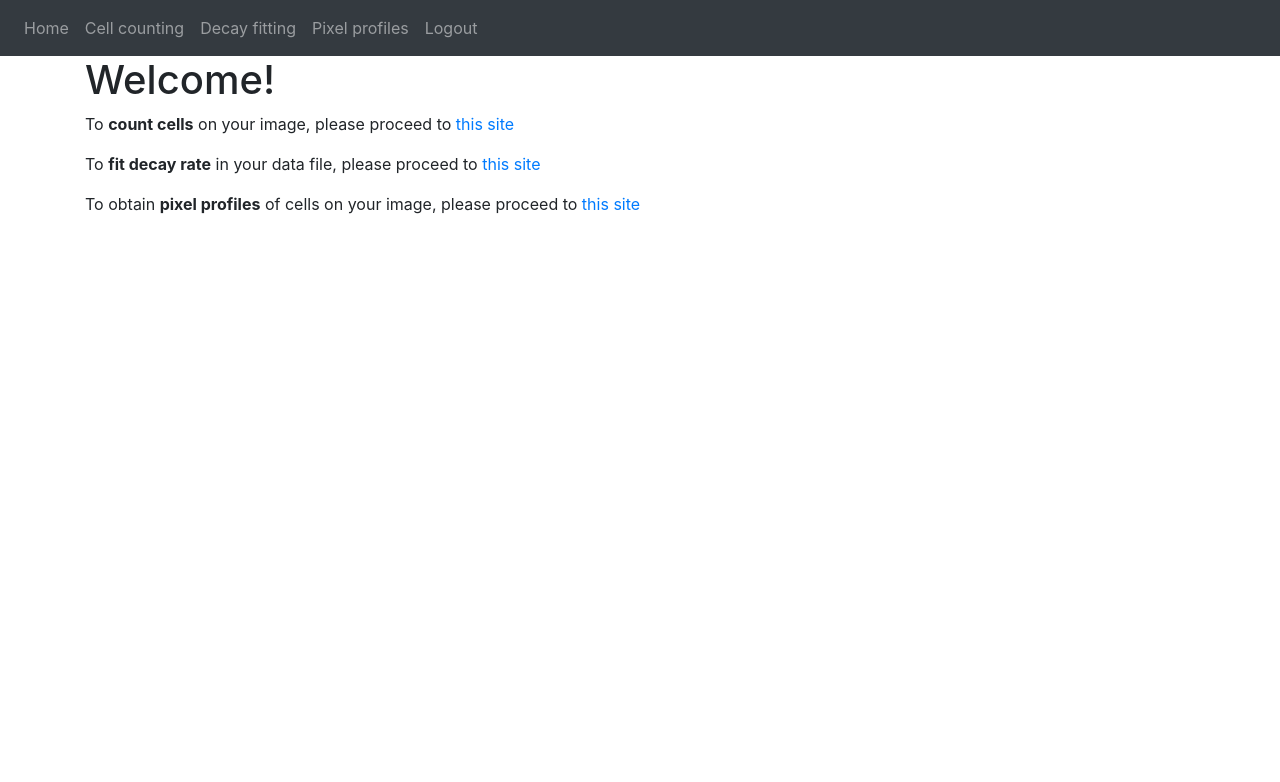
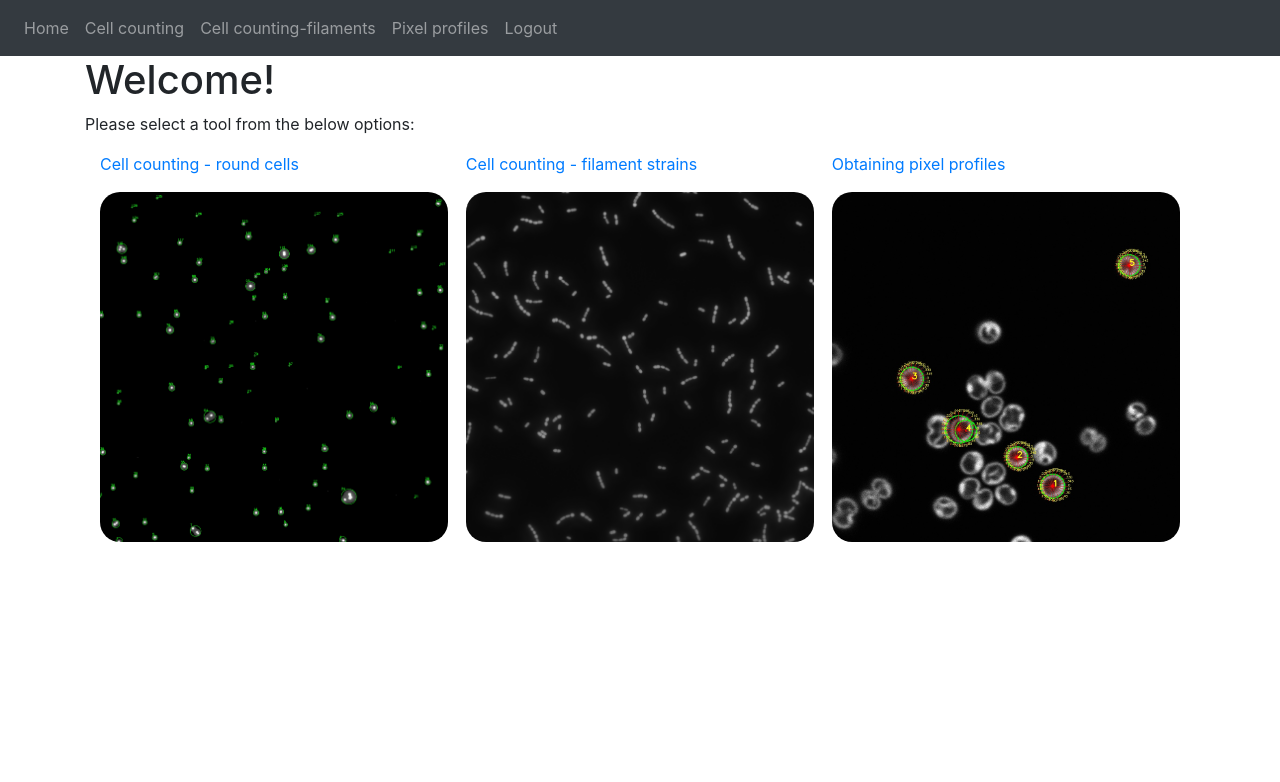
Before and after one commit to Zastupic/tools-py.e-cyanobacterium.org, a Flask app: page / in a window 1280 px wide. Shown: the top 782 px of the page. Run offline with Flask 3, Linux system fonts and the light colour scheme; a user stored in the database is signed in; some libraries are stand-ins or nearby versions.

Commit message:
updates main.css + filamen strains

```diff
--- a/website/__init__.py
+++ b/website/__init__.py
@@ -22,14 +22,14 @@ def create_app():
     from .views import views
     from .auth import auth
     from .cell_count import cell_counting
-    from .fitting_decay import fitting_decay
+    from .cell_count_filament import cell_count_filament
     from .pixel_profiles import pixel_profiles
     from .models import User
 
     app.register_blueprint(views, url_prefix='/')
     app.register_blueprint(auth, url_prefix='/')
     app.register_blueprint(cell_counting, url_prefix='/')
-    app.register_blueprint(fitting_decay, url_prefix='/')
+    app.register_blueprint(cell_count_filament, url_prefix='/')
     app.register_blueprint(pixel_profiles, url_prefix='/')
 
     #### DATABASE ####
--- a/website/static/main.css
+++ b/website/static/main.css
@@ -33,3 +33,57 @@ html {
   width: 100%;
   font-size:small
   }
+
+.container {
+  width: 100%;
+  margin: 0rem auto;
+}
+
+.gallery {
+  display: grid;
+  grid-template-columns: repeat(3, 2fr);
+  grid-template-rows: repeat(1, 2fr);
+  grid-gap: 1.1rem;
+}
+
+.gallery__img {
+  width: 100%;
+  height: 95%;
+  object-fit: cover;
+  display: block;
+}
+
+.gallery__item--1 {
+  grid-column-start: 1;
+  grid-column-end: 1;
+  grid-row-start: 1;
+  grid-row-end: 1;
+}
+
+.gallery__item--2 {
+  grid-column-start: 2;
+  grid-column-end: 2;
+  grid-row-start: 1;
+  grid-row-end: 1;
+}
+
+.gallery__item--3 {
+  grid-column-start: 3;
+  grid-column-end: 3;
+  grid-row-start: 1;
+  grid-row-end: 1;
+}
+
+/* Centered text */
+.centered {
+  position: relative;
+  top: -50%;
+  left: 50%;
+  transform: translate(-25%, -50%);
+  color: hwb(54 17% 15%);
+  font-size: 1.5em;
+}
+
+img {
+  border-radius: 20px;
+}
--- a/website/templates/base.html
+++ b/website/templates/base.html
@@ -44,7 +44,7 @@
                     {% if current_user.is_authenticated %}
                         <a class="nav-item nav-link" id="home" href="/">Home</a>
                         <a class="nav-item nav-link" id="cell_count" href="/cell_count">Cell counting</a>
-                        <a class="nav-item nav-link" id="cell_count" href="/fitting_decay">Decay fitting</a>
+                        <a class="nav-item nav-link" id="cell_count_filament" href="/cell_count_filament">Cell counting-filaments</a>
                         <a class="nav-item nav-link" id="cell_count" href="/pixel_profiles">Pixel profiles</a>
                         <a class="nav-item nav-link" id="logout" href="/logout">Logout</a>
                     {% else %}
--- a/website/templates/fitting_decay.html
+++ b/website/templates/cell_count_filament.html
@@ -1,13 +1,13 @@
 {% extends "base.html" %}
 
 {% block title %}
-    Fitting decay
+    Cell counting - filament
 {% endblock %}
 
 {% block content %}
-<h1>Fitting decay</h1>
+<h1>Cell counting: filament strains</h1>
 <br>
-<p>Welcome to the app for fitting exponential decay!
+<p>Welcome to the app for counting cells of filamentous strains!
 <br>
 <p>This site is under construction
 <br>
--- a/website/templates/home.html
+++ b/website/templates/home.html
@@ -6,8 +6,23 @@
 
 {% block content %}
     <h1> Welcome! </h1>
-    <p>To <b>count cells</b> on your image, please proceed to <a href="{{ url_for('cell_counting.count_cells') }}">this site</a></p>
-    <p>To <b>fit decay rate</b> in your data file, please proceed to <a href="{{ url_for('fitting_decay.get_decay_fit') }}">this site</a></p>
-    <p>To obtain <b>pixel profiles</b> of cells on your image, please proceed to <a href="{{ url_for('pixel_profiles.get_pixel_profiles') }}">this site</a></p>
+    <p>Please select a tool from the below options:</p>
+    <div class="container">
+            <div class="gallery">
+                <a href="{{ url_for('cell_counting.count_cells') }}" class="gallery__img gallery__item--1">
+                    <p>Cell counting - round cells</p>
+                    <img src="static/images/cells_6803.jpg" alt="Cell counting - round cells" class="gallery__img">
+                </a>
+                <a href="{{ url_for('cell_count_filament.count_filament_cells') }}" class="gallery__img gallery__item--2">
+                    <p>Cell counting - filament strains</p>
+                    <img src="static/images/cells_nostoc.jpeg" alt="Cell counting - filament strains" class="gallery__img">
+                </a>
+                <a href="{{ url_for('pixel_profiles.get_pixel_profiles') }}" class="gallery__img gallery__item--3">
+                    <p>Obtaining pixel profiles</p>
+                    <img src="static/images/pixel_profiles.jpg" alt="Pixel profiles" class="gallery__img">
+                </a>
+            </div>
+    </div>
+
     <footer id="footer">Copyright © <a href="mailto:zavrel.t@czechglobe.cz">zavrel.t@czechglobe.cz</a></footer>
 {% endblock %}
```
Also changed, not shown: website/cell_count_filament.py (added, +7 -0 lines), website/fitting_decay.py (deleted, +0 -7 lines), website/static/images/cell_count.jpeg (deleted), website/static/images/cells_6803.jpg (added), website/static/images/cells_nostoc.jpeg (added), website/static/images/pixel_profiles.jpg (added).
